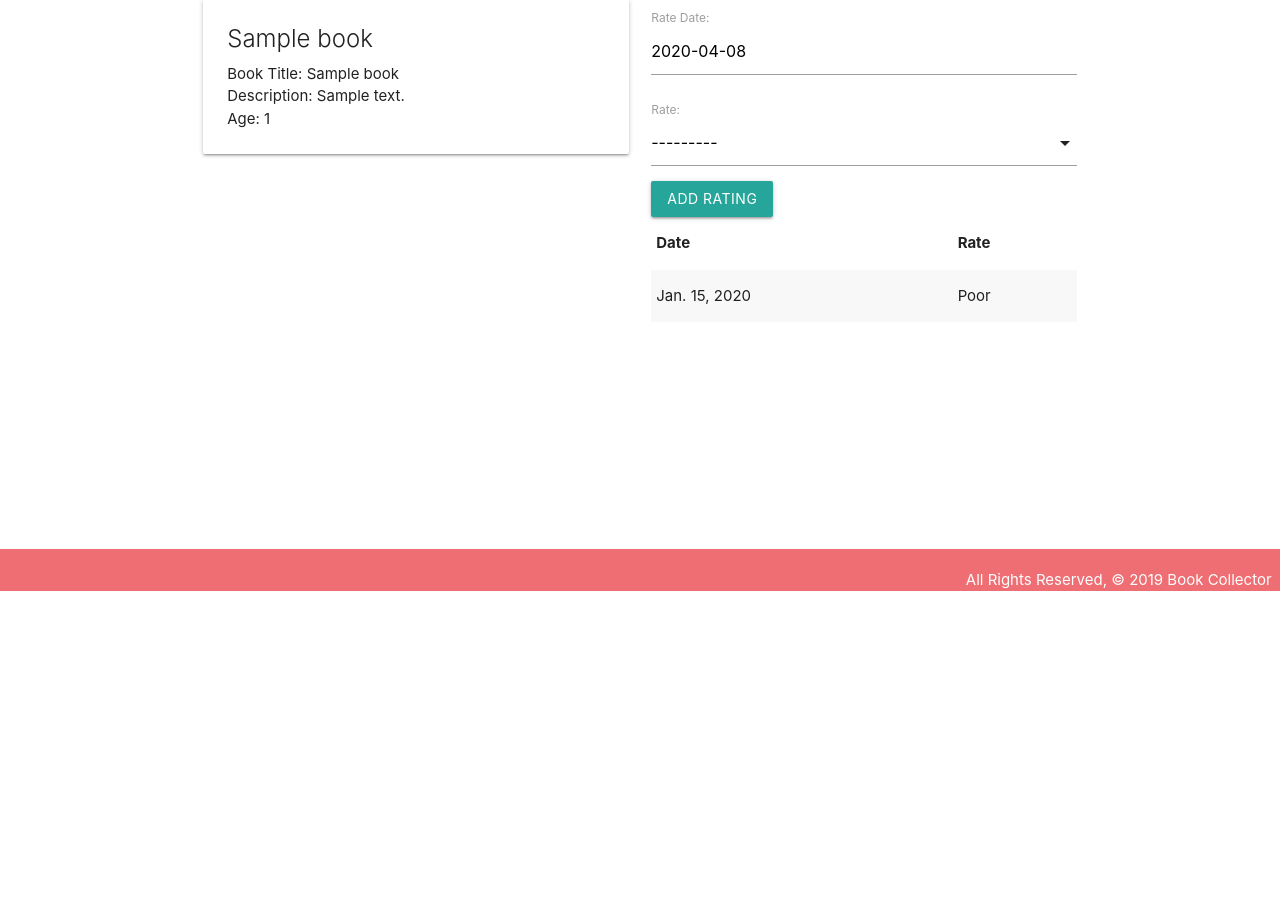
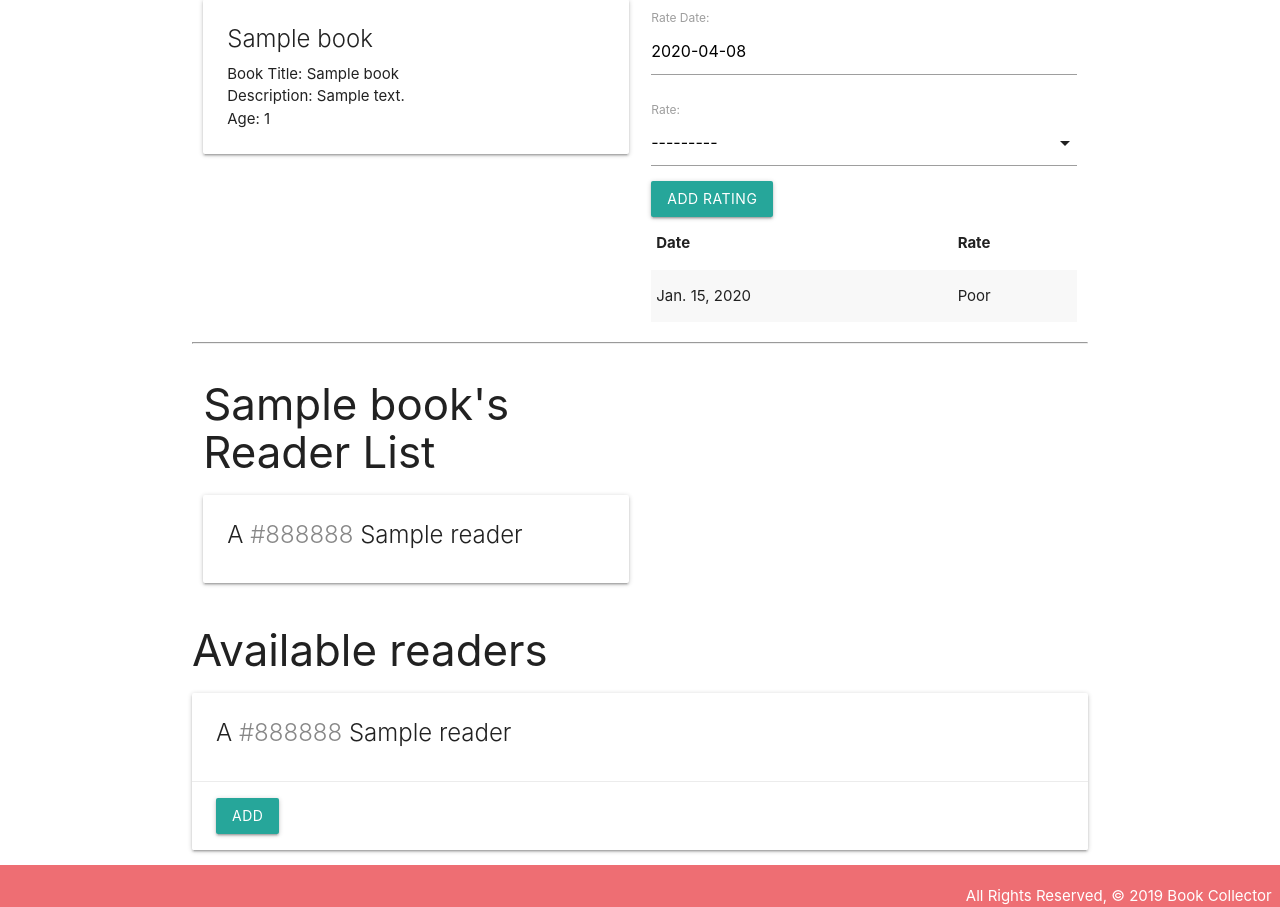
Before and after one commit to mertnacakgedigi/Book-Collector, a Django app: template bookcollector/main_app/templates/books/detail.html in a window 1280 px wide. Shown: the part 209-1116 px from the top of the page. Before the commit the page ends 800 px from the top, so only its background shows below. Run offline with Django 3.2, Linux system fonts and the light colour scheme; tables that the repository leaves empty hold one stand-in row (values such as "Sample post"); the template is opened without the code that fills it: values that come from a table or form of the project are taken from there, most other values are stand-ins (such as "Sample title", 1, 10 or a date in 2020).

Commit message:
Getting available reader

```diff
--- a/bookcollector/main_app/admin.py
+++ b/bookcollector/main_app/admin.py
@@ -1,8 +1,10 @@
 from django.contrib import admin
 # import your models here
-from .models import Book,Rating
+from .models import Book,Rating,Reader
 
 # Register your models here
 admin.site.register(Book)
 
 admin.site.register(Rating)
+
+admin.site.register(Reader)
--- a/bookcollector/main_app/models.py
+++ b/bookcollector/main_app/models.py
@@ -7,16 +7,24 @@ RATES = (
 
 
 )
+
+
+class Reader(models.Model):
+    name = models.CharField(max_length=50)
+    color = models.CharField(max_length=50)
+    def __str__(self):
+        return self.name
 # Create your models here.
 class Book(models.Model) :
     title = models.CharField(max_length=100)
     author = models.CharField(max_length=100)
     description = models.TextField(max_length=250)
     releaseDate = models.IntegerField()
+    reader = models.ManyToManyField(Reader)
+    def __str__(self):
+        return self.title
 
 
-    def __str__(self):
-        return self.title
 
 class Rating(models.Model):
     date = models.DateField("Rate Date")
--- a/bookcollector/main_app/templates/books/detail.html
+++ b/bookcollector/main_app/templates/books/detail.html
@@ -43,6 +43,50 @@
   </div>
 </div>
 
+<hr>
+<div class="row">
+  <div class="col s6">
+    <h3>{{ book.title }}'s Reader List</h3>
+    {% if book.reader.count %}
+      {% for reader in book.reader.all %}
+        <div class="card">
+          <div class="card-content">
+            <span class="card-title">
+              A <span style="color: {{ reader.color }}">{{ reader.color }}</span> {{ reader.name }}
+            </span>
+          </div>
+        </div>
+      {% endfor %}
+    {% else %}
+      <h5>No Reader :(</h5>
+    {% endif %}
+  </div>
+  <!-- Available readers will come after this line -->
+</div>
+
+<div class="col s6">
+    <h3>Available readers</h3>
+    {% if noreaders.count %}
+      {% for reader in noreaders.all %}
+        <div class="card">
+          <div class="card-content">
+            <span class="card-title">
+              A <span style="color: {{ reader.color }}">{{ reader.color }}</span> {{ reader.name }}
+            </span>
+          </div>
+          <div class="card-action">
+            <form action="" method="post">
+              {% csrf_token %}
+              <button type="submit" class="btn">Add</button>
+            </form>
+          </div>
+        </div>
+      {% endfor %}
+    {% else %}
+      <h5>{{book.name}} Already Has All readers Available</h5>
+    {% endif %}
+  </div>
+
 <script>
   var dateEl = document.getElementById('id_date');
   M.Datepicker.init(dateEl, {
--- /dev/null
+++ b/bookcollector/main_app/templates/home.html
@@ -0,0 +1,6 @@
+{% extends 'base.html' %}
+{% block content %}
+
+<h1> Welcome to Book Collector </h1>
+
+{% endblock %}
```
Also changed, not shown: bookcollector/main_app/views.py (+6 -2 lines), bookcollector/main_app/migrations/0003_auto_20200408_2141.py (added), bookcollector/main_app/migrations/0004_auto_20200408_2209.py (added).
